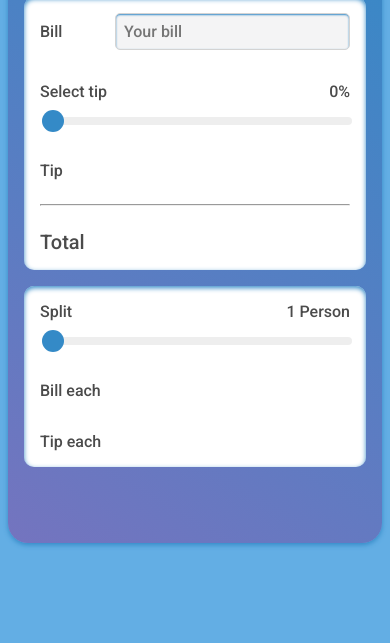
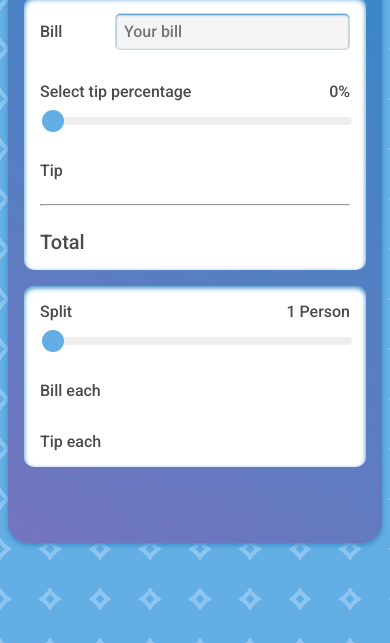
Before and after one commit to neiloysdir/tipper, a plain HTML site: page index.html in a window 390 px wide. Shown: the part 201-844 px from the top of the page. Drawn offline with Linux system fonts and the light colour scheme.

Commit message:
responsive and bg texture

```diff
--- a/css/style.css
+++ b/css/style.css
@@ -5,7 +5,14 @@
 html {
     width: 100vw;
     height: 100vh;
-    background:#63aee4;
+    background-color: #63aee4;
+    background-size: 50px 50px;
+    background-image: radial-gradient(
+        transparent 28px,
+        #8cc6f0 28px,
+        #8cc6f0 32px,
+        transparent 32px
+    );
     font-size: 10px;
     color: rgb(75, 75, 75);
     font-family: "Roboto", sans-serif;
@@ -13,7 +20,6 @@ html {
     display: grid;
     align-content: center;
 }
-
 
 main {
     max-width: 50rem;
@@ -91,7 +97,7 @@ input[type="number"] {
     background: #eee;
     margin-top: 1.6rem;
     border-radius: 0.4rem;
-    outline-color: #348ac7;
+    outline-color: #63aee4;
 }
 
 .range::-webkit-slider-thumb {
@@ -99,7 +105,7 @@ input[type="number"] {
     width: 2.2rem;
     height: 2.2rem;
     border-radius: 50%;
-    background: #348ac7;
+    background: #63aee4;
     cursor: pointer;
 }
 
@@ -107,7 +113,7 @@ input[type="number"] {
     width: 2.2rem;
     height: 2.2rem;
     border-radius: 50%;
-    background: #348ac7;
+    background: #63aee4;
     cursor: pointer;
 }
 
--- a/index.html
+++ b/index.html
@@ -21,7 +21,7 @@
             </div>
             <div class="tipPercentage">
                 <div class="percentageSlider">
-                    <label for="tipInput">Select tip</label>
+                    <label for="tipInput">Select tip percentage</label>
                     <span id="tipPercent">0%</span>
                 </div>
                 <input type="range" value="0" name="tip input" id="tipInput" class="range">
```
